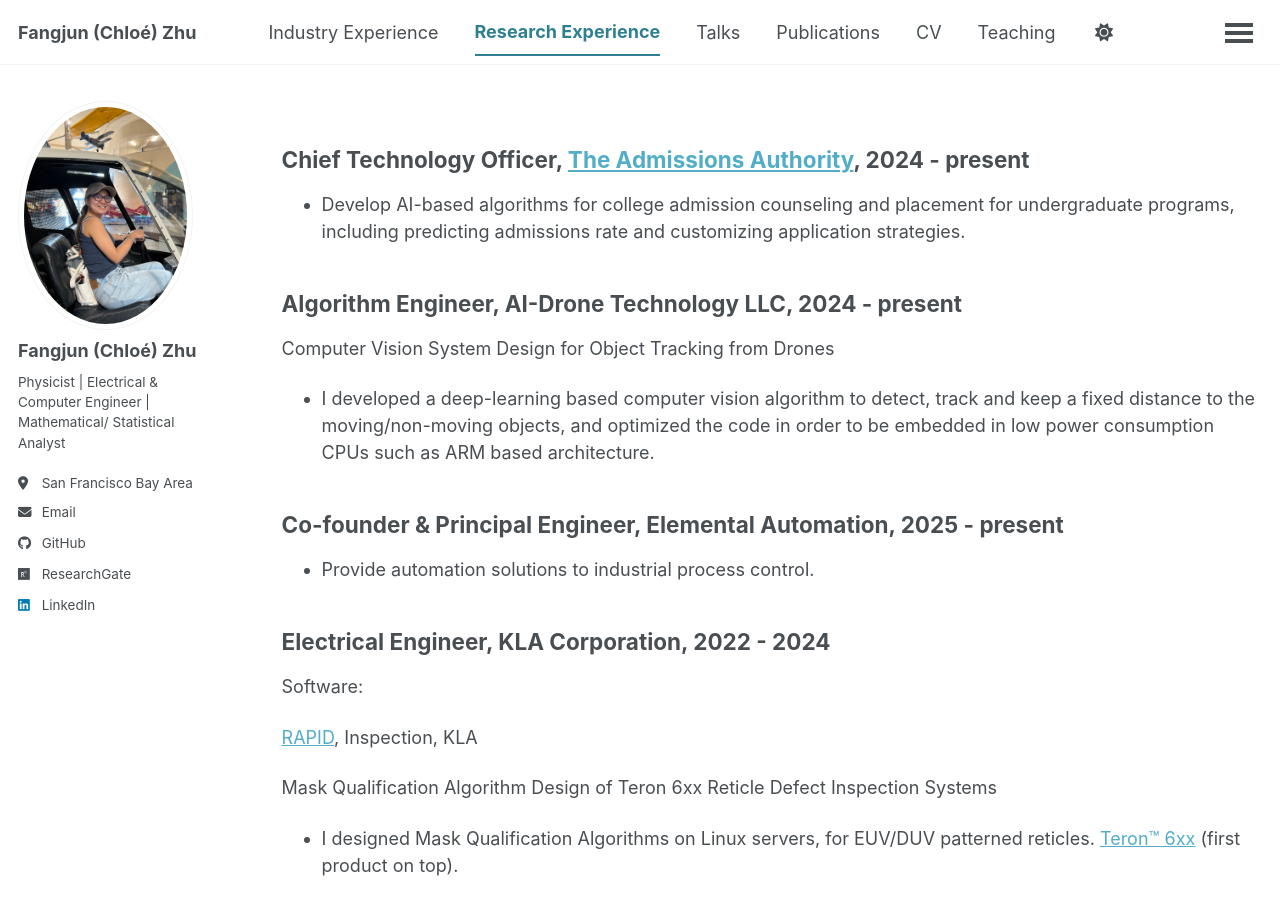
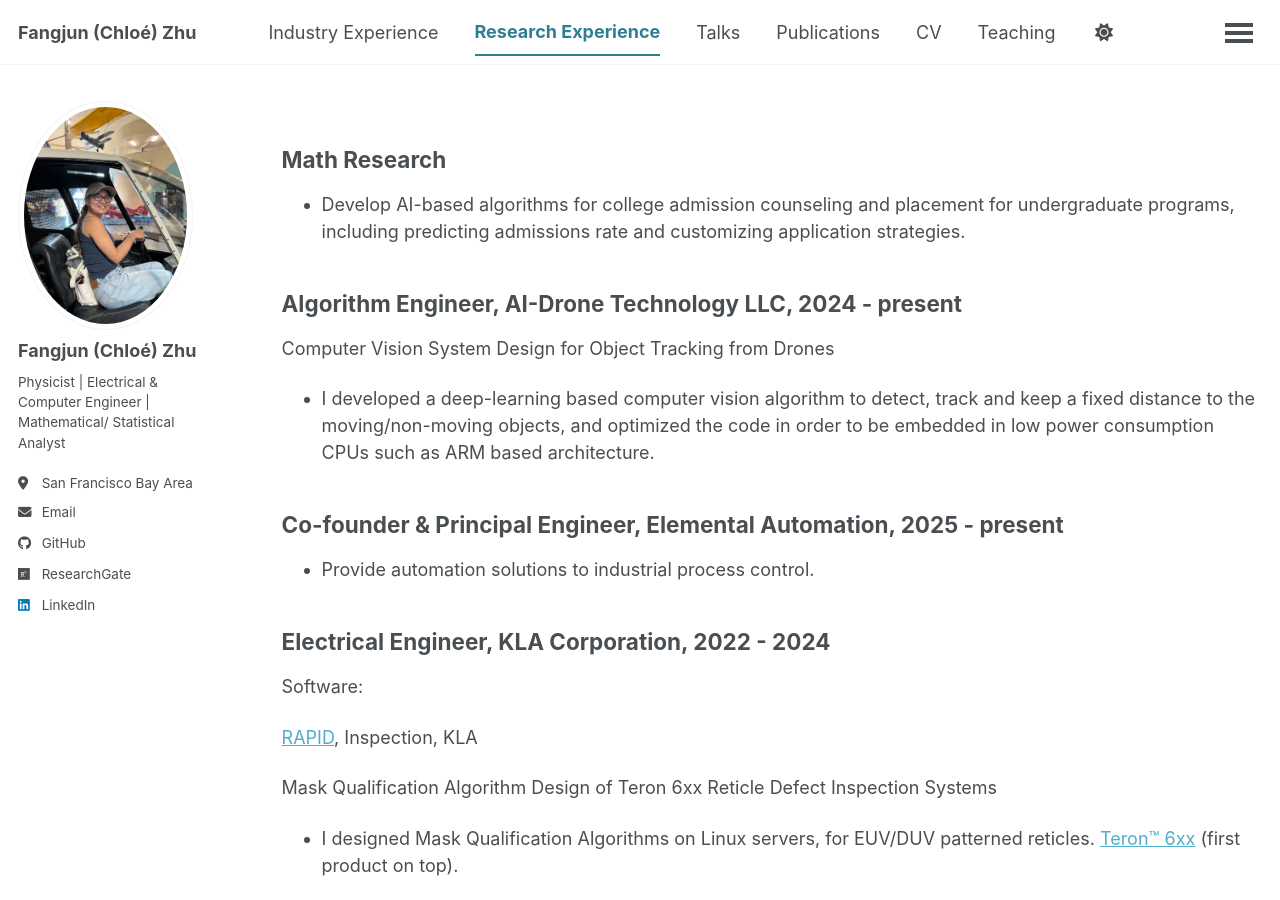
Before and after one commit to ChloeZhu1/ChloeZhu1.github.io, a Jekyll site: the page built from _pages/research-experience.md, in a window 1280 px wide and 900 px high. Built offline with Jekyll 4.4.1, drawn with Linux system fonts in a browser that asks for light colours; a script bundle is joined from its source files by our own code; library files that are not in the unit come from our copies.

Commit message:
Update research-experience.md

```diff
--- a/_pages/research-experience.md
+++ b/_pages/research-experience.md
@@ -7,7 +7,7 @@ redirect_from:
   - /resume
 ---
 {% include base_path %}
-## Chief Technology Officer, [The Admissions Authority](https://www.theadmissionsauthority.com/), 2024 - present
+## Math Research
 * Develop AI-based algorithms for college admission counseling and placement for undergraduate programs, including predicting admissions rate and customizing application strategies.
 
 ## Algorithm Engineer, AI-Drone Technology LLC, 2024 - present
```
